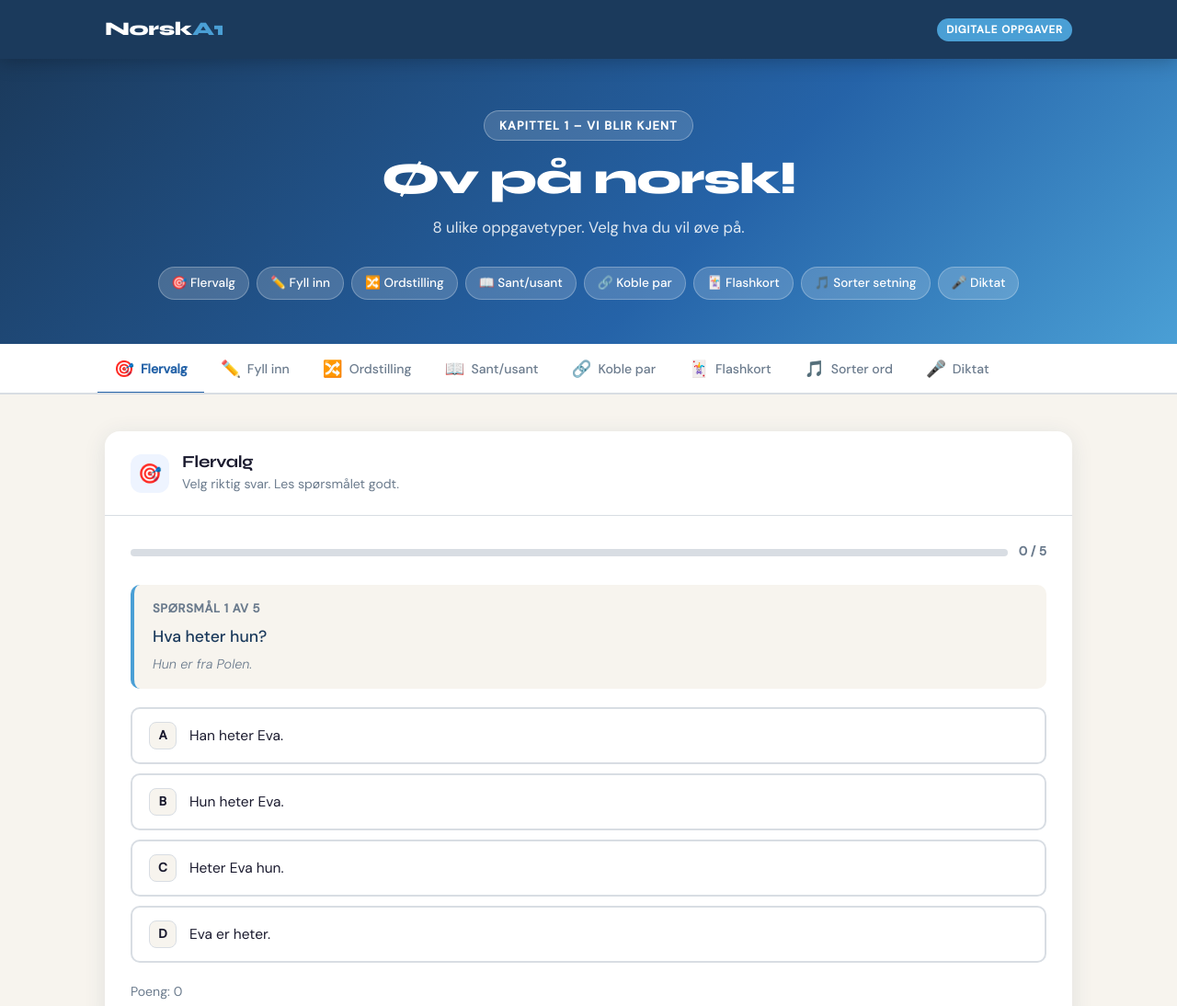
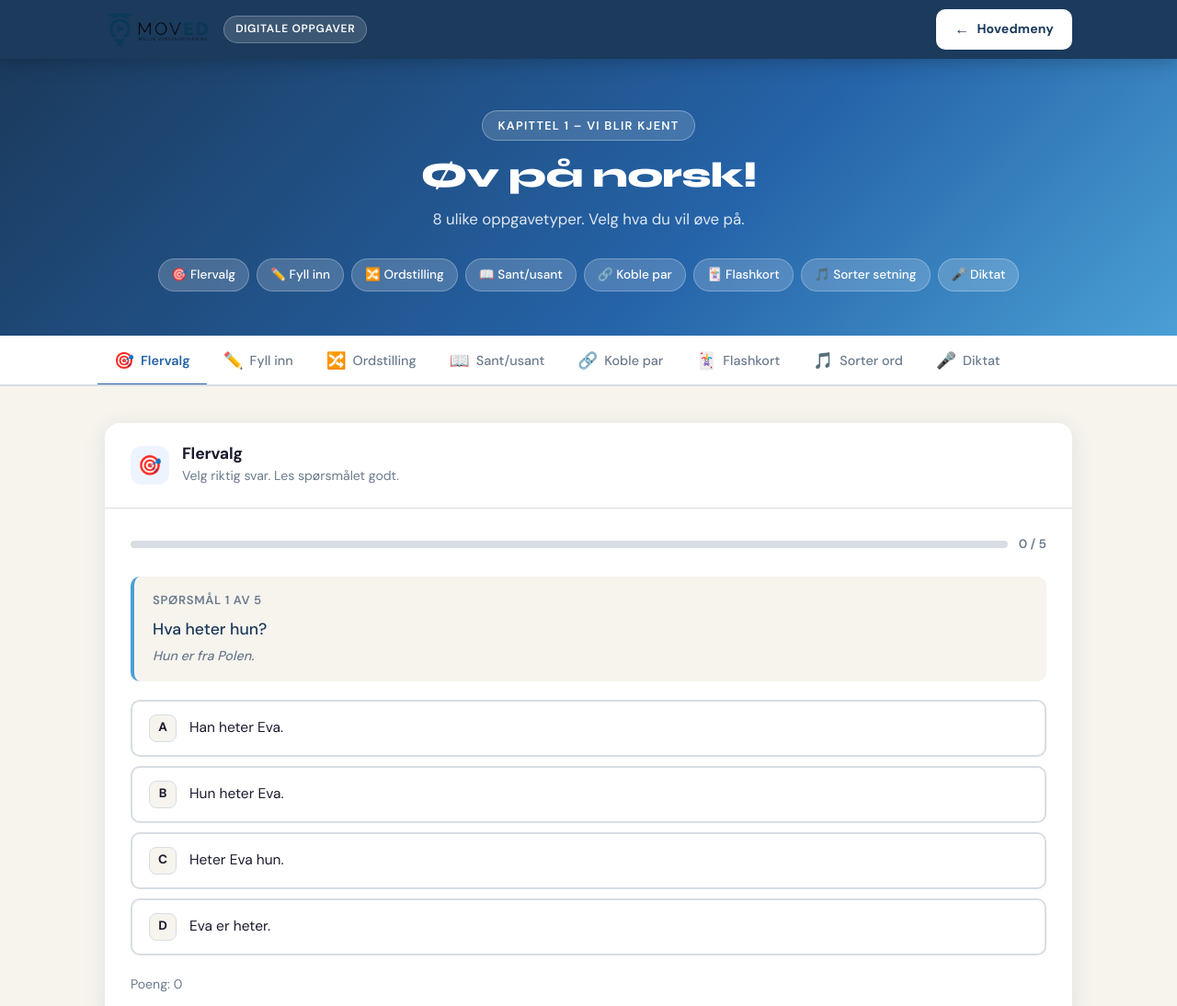
Before and after one commit to IvarMolde/MovedA1, a website: page public/norsk_a1_oppgaver.html in a window 1280 px wide. Shown: the top 1094 px of the page at 92% size. Drawn offline with Linux system fonts and the light colour scheme.

Commit message:
Update norsk_a1_oppgaver.html

```diff
--- a/public/norsk_a1_oppgaver.html
+++ b/public/norsk_a1_oppgaver.html
@@ -4,7 +4,7 @@
 <meta charset="UTF-8">
 <meta name="viewport" content="width=device-width, initial-scale=1.0">
 <title>Norsk A1 – Digitale oppgaver</title>
-<link href="https://fonts.googleapis.com/css2?family=Syne:wght@400;600;700;800&family=DM+Sans:ital,wght@0,300;0,400;0,500;1,300&display=swap" rel="stylesheet">
+<link href="https://fonts.googleapis.com/css2?family=Syne:wght@700;800&family=DM+Sans:opsz,wght@9..40,400;9..40,500;9..40,600;9..40,700&display=swap" rel="stylesheet">
 <style>
   :root {
     --navy: #1B3A5C;
@@ -32,9 +32,11 @@
     font-family: 'DM Sans', sans-serif;
     background: var(--cream);
     color: var(--text);
-    font-size: 17px;
+    font-size: 16px;
     line-height: 1.65;
     min-height: 100vh;
+    font-stretch: normal;
+    -webkit-font-smoothing: antialiased;
   }
 
   /* ── HEADER ── */
@@ -57,25 +59,52 @@
     height: 64px;
   }
   .header-logo {
-    font-family: 'Syne', sans-serif;
-    font-weight: 800;
-    font-size: 1.3rem;
-    letter-spacing: -0.02em;
+    display: flex;
+    align-items: center;
+    text-decoration: none;
+    flex-shrink: 0;
+  }
+  .header-logo img {
+    height: 36px;
+    width: auto;
+    display: block;
+  }
+  .header-badge {
+    background: rgba(255,255,255,0.15);
     color: white;
+    font-size: 0.75rem;
+    font-weight: 600;
+    letter-spacing: 0.06em;
+    text-transform: uppercase;
+    padding: 4px 12px;
+    border-radius: 20px;
+    border: 1px solid rgba(255,255,255,0.25);
+  }
+  .header-spacer { flex: 1; }
+  .header-back-btn {
+    display: inline-flex;
+    align-items: center;
+    gap: 8px;
+    background: white;
+    color: var(--navy);
+    border: none;
+    border-radius: 10px;
+    padding: 9px 20px;
+    font-family: 'DM Sans', sans-serif;
+    font-size: 0.88rem;
+    font-weight: 700;
+    cursor: pointer;
     text-decoration: none;
-  }
-  .header-logo span { color: var(--sky); }
-  .header-badge {
+    transition: all 0.18s;
+    letter-spacing: 0.01em;
+  }
+  .header-back-btn:hover {
     background: var(--sky);
     color: white;
-    font-size: 0.72rem;
-    font-weight: 600;
-    letter-spacing: 0.08em;
-    text-transform: uppercase;
-    padding: 3px 10px;
-    border-radius: 20px;
-    margin-left: auto;
-  }
+    transform: translateY(-1px);
+    box-shadow: 0 4px 16px rgba(0,0,0,0.2);
+  }
+  .header-back-btn .btn-arrow { font-size: 1rem; }
 
   /* ── HERO ── */
   .hero {
@@ -99,10 +128,10 @@
   }
   .hero h1 {
     font-family: 'Syne', sans-serif;
-    font-size: clamp(2rem, 5vw, 3rem);
+    font-size: 2.4rem;
     font-weight: 800;
-    letter-spacing: -0.03em;
-    line-height: 1.1;
+    letter-spacing: -0.02em;
+    line-height: 1.15;
     margin-bottom: 12px;
   }
   .hero-sub {
@@ -154,7 +183,7 @@
     border: none;
     background: none;
     font-family: 'DM Sans', sans-serif;
-    font-size: 0.88rem;
+    font-size: 0.9rem;
     font-weight: 500;
     color: var(--muted);
     cursor: pointer;
@@ -162,6 +191,8 @@
     margin-bottom: -2px;
     white-space: nowrap;
     transition: color 0.2s, border-color 0.2s;
+    letter-spacing: 0;
+    font-stretch: normal;
   }
   .tab-btn .tab-icon { font-size: 1.1rem; }
   .tab-btn:hover { color: var(--blue); }
@@ -206,11 +237,11 @@
     flex-shrink: 0;
   }
   .ex-card-header h2 {
-    font-family: 'Syne', sans-serif;
-    font-size: 1.15rem;
+    font-family: 'DM Sans', sans-serif;
+    font-size: 1.1rem;
     font-weight: 700;
-    letter-spacing: -0.02em;
-    line-height: 1.2;
+    letter-spacing: -0.01em;
+    line-height: 1.25;
   }
   .ex-card-header p {
     font-size: 0.88rem;
@@ -786,9 +817,13 @@
   @media (max-width: 640px) {
     .match-grid { grid-template-columns: 1fr 1fr; gap: 10px; }
     .ex-card-body { padding: 20px 16px; }
-    .hero { padding: 40px 16px 36px; }
-    .tab-btn { padding: 12px 12px 10px; font-size: 0.82rem; }
+    .hero { padding: 36px 16px 32px; }
+    .hero h1 { font-size: 1.8rem; }
+    .tab-btn { padding: 12px 10px 10px; font-size: 0.8rem; }
     .tab-btn .tab-icon { display: none; }
+    .header-badge { display: none; }
+    .header-back-btn { padding: 8px 14px; font-size: 0.82rem; }
+    .header-logo img { height: 28px; }
   }
 
   /* ── UTILITIES ── */
@@ -803,8 +838,14 @@
 <!-- ── HEADER ── -->
 <header class="site-header" role="banner">
   <div class="header-inner">
-    <a href="#" class="header-logo">Norsk<span>A1</span></a>
+    <a href="/" class="header-logo" aria-label="MOVED – Tilbake til portalen">
+      <img src="/assets/logo_moved.png" alt="MOVED Molde Voksenopplæring">
+    </a>
     <span class="header-badge">Digitale oppgaver</span>
+    <div class="header-spacer"></div>
+    <a href="/" class="header-back-btn" aria-label="Gå tilbake til Hovedmeny">
+      <span class="btn-arrow">←</span> Hovedmeny
+    </a>
   </div>
 </header>
 
```
